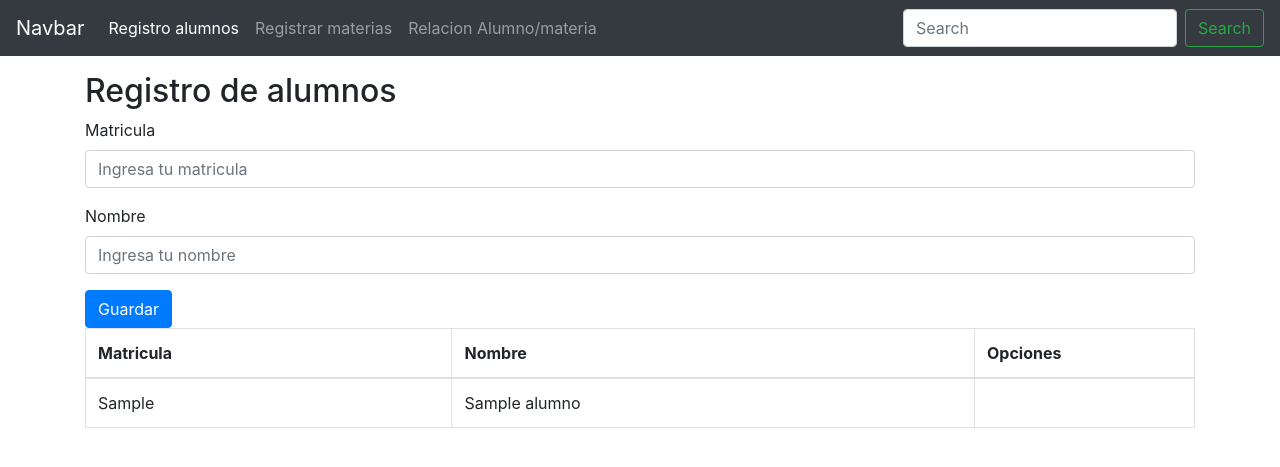
After one commit to RuloAlpe/control-escolar-codeigniter, a CodeIgniter app: page /telelink/index.php/controlescolar/index in a window 1280 px wide. The commit adds this page. Shown: the top 467 px of the page. Run offline with CodeIgniter, Linux system fonts and the light colour scheme; tables that the repository leaves empty or names only in its code hold one stand-in row (values such as "Sample post"); some libraries are stand-ins or nearby versions.

Commit message:
registro de usuarios

```diff
--- a/application/config/autoload.php
+++ b/application/config/autoload.php
@@ -58,7 +58,7 @@ $autoload['packages'] = array();
 |
 |	$autoload['libraries'] = array('user_agent' => 'ua');
 */
-$autoload['libraries'] = array();
+$autoload['libraries'] = array('database');
 
 /*
 | -------------------------------------------------------------------
--- a/application/config/database.php
+++ b/application/config/database.php
@@ -76,9 +76,9 @@ $query_builder = TRUE;
 $db['default'] = array(
 	'dsn'	=> '',
 	'hostname' => 'localhost',
-	'username' => '',
+	'username' => 'root',
 	'password' => '',
-	'database' => '',
+	'database' => 'test',
 	'dbdriver' => 'mysqli',
 	'dbprefix' => '',
 	'pconnect' => FALSE,
--- /dev/null
+++ b/application/controllers/Controlescolar.php
@@ -0,0 +1,72 @@
+<?php
+defined('BASEPATH') OR exit('No direct script access allowed');
+
+class Controlescolar extends CI_Controller {
+
+    /**
+        * Get All Data from this method.
+        *
+        * @return Response
+    */
+    public function __construct() {
+        parent::__construct();
+
+        $this->load->model('Alumnos');
+    }
+
+
+    /**
+        * Create from display on this method.
+        *
+        * @return Response
+    */
+    public function index()
+    {
+        $data['alumnos'] = $this->Alumnos->get_alumnos();
+
+        $this->load->helper('form');
+		$this->load->view('header');
+		$this->load->view('controlescolar/index', $data);
+		$this->load->view('footer');
+    }
+
+    public function materias()
+    {
+        // $data['alumnos'] = $this->Alumnos->get_alumnos();
+
+        $this->load->helper('form');
+		$this->load->view('header');
+		$this->load->view('controlescolar/materias_view');
+		$this->load->view('footer');
+    }
+
+    public function registroalumno(){
+
+        if(isset($_POST['matricula']) && !empty($_POST['matricula']) && isset($_POST['nombre']) && !empty($_POST['nombre'])){
+
+            if($this->Alumnos->crear_alumno($_POST['matricula'], $_POST['nombre'])){
+                $alumnos = $this->Alumnos->get_alumnos();
+
+                $template = "";
+                foreach ($alumnos as $item){
+                    $template .= "<tr>".
+                        "<td>".$item->matricula."</td>".
+                        "<td>".$item->nombre."</td>".
+                        "<td></td>".
+                    "</tr>";
+                }
+
+                echo json_encode([
+                    'status' => 'success',
+                    'template' => $template
+                ]);
+            }
+        }else{
+            echo json_encode([
+                'status' => 'error'
+            ]);
+        }
+	}
+}
+
+?>
--- /dev/null
+++ b/application/models/Alumnos.php
@@ -0,0 +1,20 @@
+<?php if ( ! defined('BASEPATH')) exit('No direct script access allowed');
+
+class Alumnos extends CI_Model{
+    public function __construct()
+    {
+        parent::__construct();
+    }
+
+    public function get_alumnos(){
+        $query = $this->db->query("select * from alumnos");
+
+        return $query->result();
+    }
+
+    public function crear_alumno($matricula, $nombre){
+
+        return $query = $this->db->query("insert into alumnos value('".$matricula."','".$nombre."')");
+    }
+}
+?>
--- /dev/null
+++ b/application/models/Asignaciones.php
@@ -0,0 +1,6 @@
+<?php if ( ! defined('BASEPATH')) exit('No direct script access allowed');
+
+class AsignacionesModel extends CI_Model{
+
+}
+?>
--- /dev/null
+++ b/application/models/Materias.php
@@ -0,0 +1,6 @@
+<?php if ( ! defined('BASEPATH')) exit('No direct script access allowed');
+
+class MateriasModel extends CI_Model{
+
+}
+?>
--- /dev/null
+++ b/application/views/controlescolar/index.php
@@ -0,0 +1,72 @@
+<?php
+defined('BASEPATH') OR exit('No direct script access allowed');
+?>
+<br>
+<br>
+<br>
+<div class="container">
+	<div class="contenido">
+		<h2>Registro de alumnos</h2>
+
+		<form id="js-form-registro">
+			<div class="form-group">
+				<label for="matricula">Matricula</label>
+				<input type="text" class="form-control js-input-matricula" name="matricula" id="matricula" placeholder="Ingresa tu matricula">
+			</div>
+			<div class="form-group">
+				<label for="nombre">Nombre</label>
+				<input type="text" class="form-control js-input-nombre" name="nombre" id="nombre" placeholder="Ingresa tu nombre">
+			</div>
+
+			<button class="btn btn-primary js-btn-registro">Guardar</button>
+		</form>
+		<table class="table table-bordered">
+			<thead>
+				<tr>
+					<th>Matricula</th>
+					<th>Nombre</th>
+					<th width="220px">Opciones</th>
+				</tr>
+			</thead>
+
+			<tbody class="js-body-tabla">
+				<?php foreach ($alumnos as $item) { ?>
+					<tr>
+						<td><?php echo $item->matricula; ?></td>
+						<td><?php echo $item->nombre; ?></td>
+						<td>
+
+						</td>
+					</tr>
+				<?php } ?>
+			</tbody>
+		</table>
+	</div>
+</div><!-- /.container -->
+
+<script>
+$(document).ready(function(){
+	$('.js-btn-registro').on('click', function(e){
+		e.preventDefault();
+
+		var data = $('#js-form-registro').serialize();
+
+		$.ajax({
+			url: 'controlescolar/registroalumno',
+			type: 'POST',
+			dataType:'json',
+			data: data,
+			success: function(resp){
+				if(resp.status == 'success'){
+					console.log('success');
+					$(".js-body-tabla").html(resp.template);
+					$(".js-input-matricula").val('');
+					$(".js-input-nombre").val('');
+				}else{
+					console.log('error');
+				}
+			}
+		});
+	});
+});
+</script>
--- /dev/null
+++ b/application/views/footer.php
@@ -0,0 +1,9 @@
+<?php
+defined('BASEPATH') OR exit('No direct script access allowed');
+?>
+<!-- Bootstrap core JavaScript
+================================================== -->
+<!-- Placed at the end of the document so the pages load faster -->
+<script src="https://stackpath.bootstrapcdn.com/bootstrap/4.1.3/js/bootstrap.min.js" integrity="sha384-ChfqqxuZUCnJSK3+MXmPNIyE6ZbWh2IMqE241rYiqJxyMiZ6OW/JmZQ5stwEULTy" crossorigin="anonymous"></script>
+</body>
+</html>
--- /dev/null
+++ b/application/views/header.php
@@ -0,0 +1,47 @@
+<!doctype html>
+<html lang="en">
+    <head>
+        <meta charset="utf-8">
+        <meta name="viewport" content="width=device-width, initial-scale=1, shrink-to-fit=no">
+        <meta name="description" content="">
+        <meta name="author" content="">
+
+        <title>Control escolar Telelink</title>
+
+        <!-- Bootstrap core CSS -->
+        <link rel="stylesheet" href="https://stackpath.bootstrapcdn.com/bootstrap/4.1.3/css/bootstrap.min.css" integrity="sha384-MCw98/SFnGE8fJT3GXwEOngsV7Zt27NXFoaoApmYm81iuXoPkFOJwJ8ERdknLPMO" crossorigin="anonymous">
+        <script src="https://cdnjs.cloudflare.com/ajax/libs/jquery/3.2.1/jquery.js"></script>
+    </head>
+    <body>
+        <nav class="navbar navbar-expand-md navbar-dark bg-dark fixed-top">
+            <a class="navbar-brand" href="#">Navbar</a>
+            <button class="navbar-toggler" type="button" data-toggle="collapse" data-target="#navbarsExampleDefault" aria-controls="navbarsExampleDefault" aria-expanded="false" aria-label="Toggle navigation">
+                <span class="navbar-toggler-icon"></span>
+            </button>
+
+            <div class="collapse navbar-collapse" id="navbarsExampleDefault">
+                <ul class="navbar-nav mr-auto">
+                <li class="nav-item active">
+                    <a class="nav-link" href="#">Registro alumnos</a>
+                </li>
+                <li class="nav-item">
+                    <a class="nav-link" href="<?= 'controlescolar/materias' ?>">Registrar materias</a>
+                </li>
+                <li class="nav-item">
+                    <a class="nav-link" href="#">Relacion Alumno/materia</a>
+                </li>
+                <!-- <li class="nav-item dropdown">
+                    <a class="nav-link dropdown-toggle" href="http://example.com" id="dropdown01" data-toggle="dropdown" aria-haspopup="true" aria-expanded="false">Dropdown</a>
+                    <div class="dropdown-menu" aria-labelledby="dropdown01">
+                    <a class="dropdown-item" href="#">Action</a>
+                    <a class="dropdown-item" href="#">Another action</a>
+                    <a class="dropdown-item" href="#">Something else here</a>
+                    </div>
+                </li> -->
+                </ul>
+                <form class="form-inline my-2 my-lg-0">
+                <input class="form-control mr-sm-2" type="text" placeholder="Search" aria-label="Search">
+                <button class="btn btn-outline-success my-2 my-sm-0" type="submit">Search</button>
+                </form>
+            </div>
+        </nav>
```
Also changed, not shown: application/controllers/Welcome.php (+8 -1 lines), application/views/controlescolar/materias_view.php (added, +72 -0 lines), application/views/welcome_message.php (+1 -14 lines).
